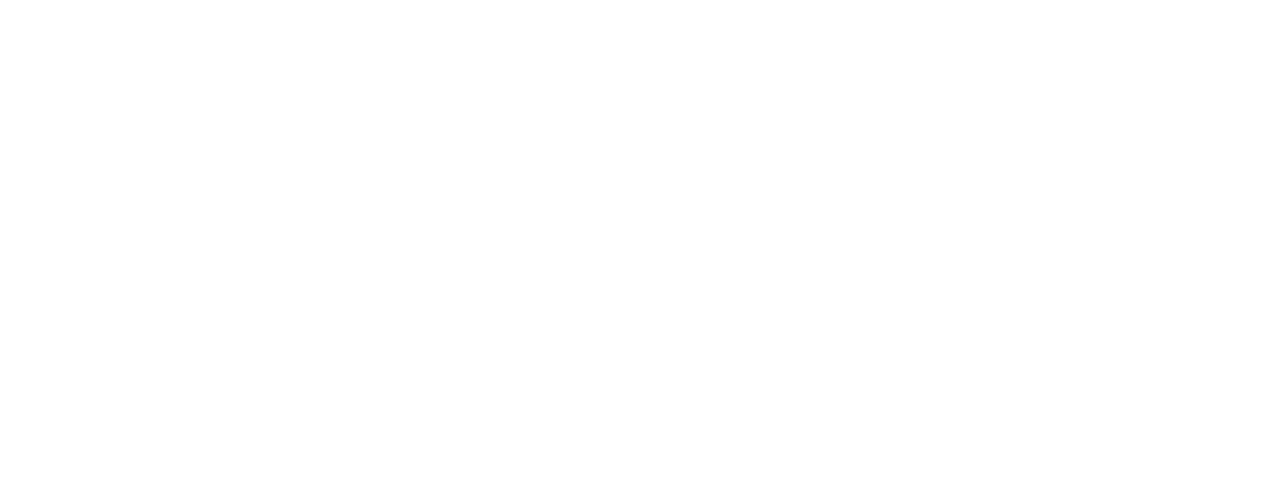
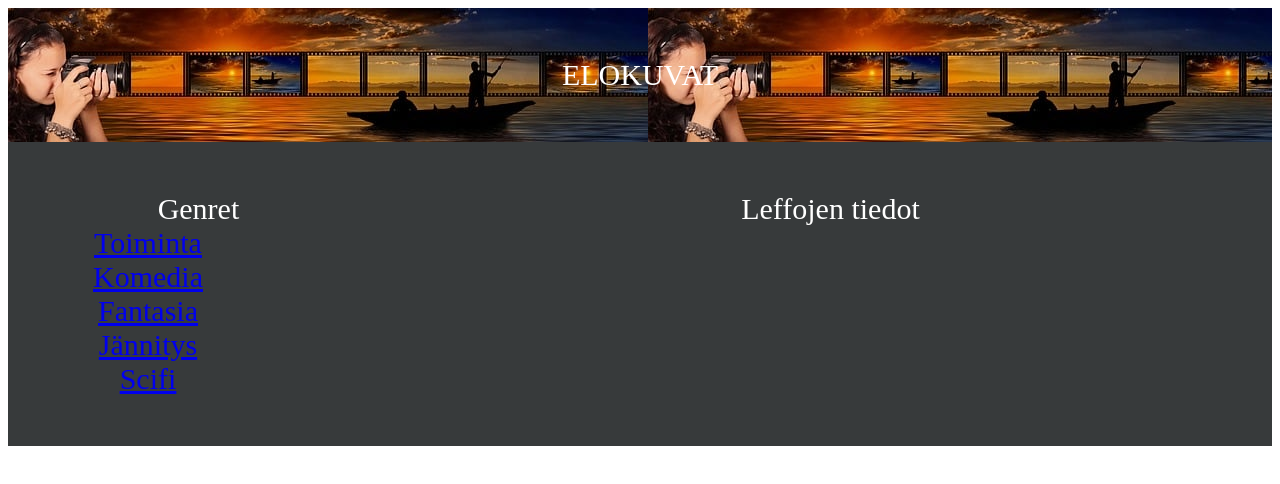
Before and after one commit to TommiSavolainen/TommiSavolainen.github.io, a plain HTML site: page elokuvat.html in a window 1280 px wide. Drawn offline with Linux system fonts and the light colour scheme.

Commit message:
elokuvat sivua eteenpäin

```diff
--- a/elokuvat.html
+++ b/elokuvat.html
@@ -7,6 +7,54 @@
     <title>Elokuvat</title>
 </head>
 <body>
+    <style>
+        .item1 { grid-area: header; background-image: url('./Kuvat/photographer-g9cbfdf302_640.jpg');}
+        .item2 { grid-area: menu; }
+        .item3 { grid-area: main; }
 
-</body>
+
+        .grid-container {
+          display: grid;
+          grid-template-areas:
+            'header header header header header header'
+            'menu main main main main main'
+            'menu main main main main main';
+          gap: 0px;
+          background-color: #424f53;
+          padding: 0px;
+        }
+
+        .grid-container > div {
+          background-color: rgba(53, 53, 53, 0.8);
+          text-align: center;
+          padding: 50px 0;
+          font-size: 30px;
+          font-style: normal ; color: white;
+        }
+        ul {
+  list-style-type: none;
+  margin: 0;
+  padding: 200;
+}
+li a {
+  display: block;
+  width: 200px;
+}
+        </style>
+
+    <div class="grid-container">
+      <div class="item1" >ELOKUVAT</div>
+      <div class="item2">Genret
+          <ul>
+              <li><a href="#">Toiminta</a></li>
+              <li><a href="#">Komedia</a></li>
+              <li><a href="#">Fantasia</a></li>
+              <li><a href="#">Jännitys</a></li>
+              <li><a href="#">Scifi</a></li>
+          </ul>
+      </div>
+      <div class="item3">Leffojen tiedot</div>
+
+    </div>
+    </body>
 </html>
```
Also changed, not shown: index.html (+1 -0 lines), Kuvat/movie-g32b21ce2f_640.jpg (added), Kuvat/photographer-g9cbfdf302_640.jpg (added), css/tyylit.css (line endings or trailing spaces).
